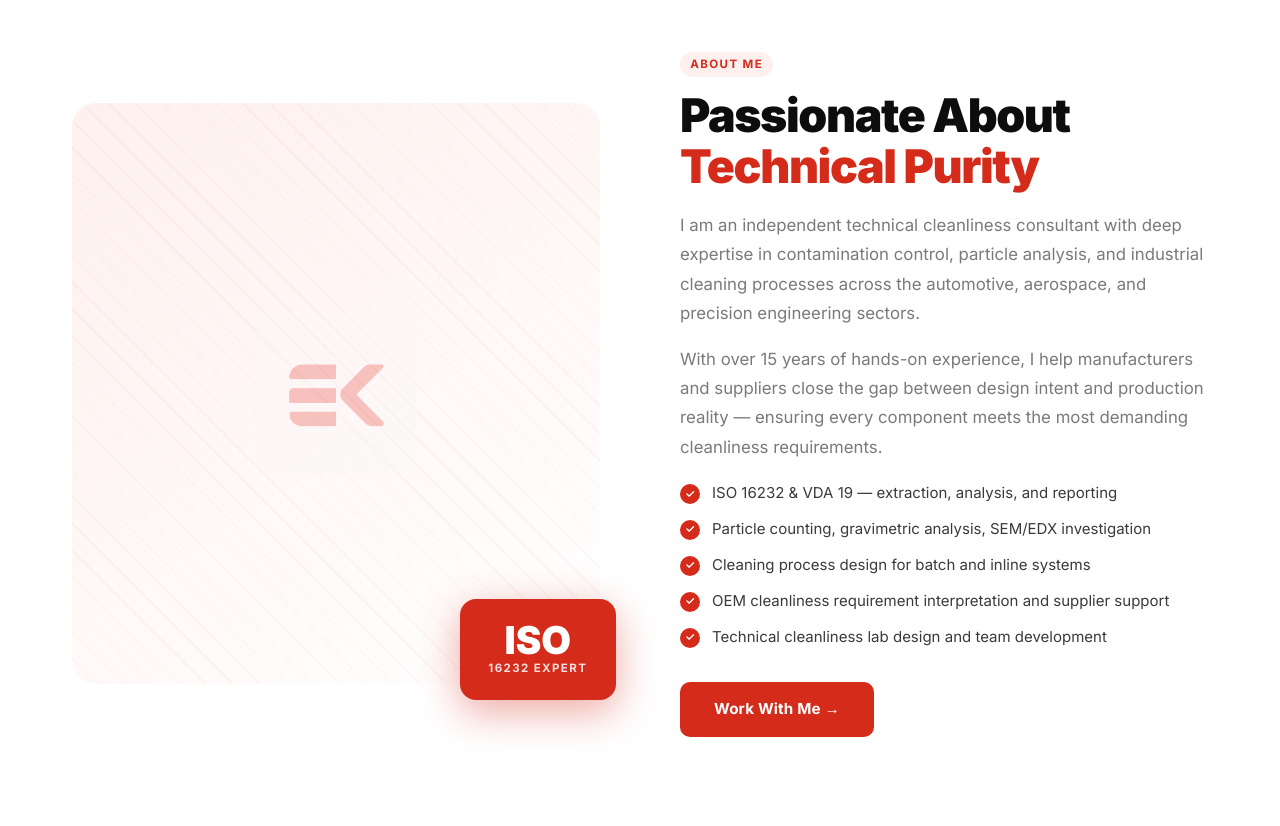
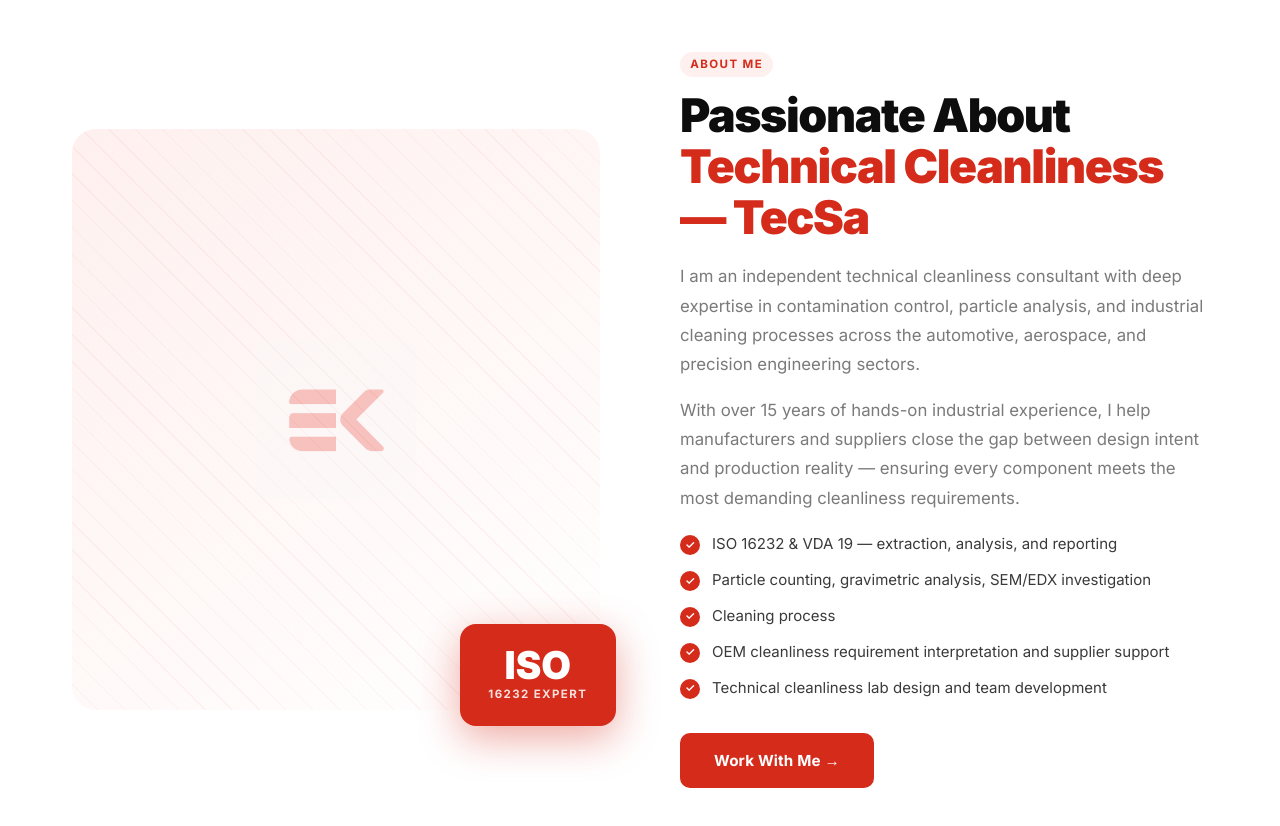
Before and after one commit to Ezhil1K/E-TecSa-K, a React (Vite) app: page / in a window 1280 px wide. Shown: the part 1820-2646 px from the top of the page. Built offline with nearby package versions, Linux system fonts and the light colour scheme.

Commit message:
update: rewrite About section content

```diff
--- a/src/components/About.jsx
+++ b/src/components/About.jsx
@@ -6,7 +6,7 @@ import styles from './About.module.css'
 const SKILLS = [
   'ISO 16232 & VDA 19 — extraction, analysis, and reporting',
   'Particle counting, gravimetric analysis, SEM/EDX investigation',
-  'Cleaning process design for batch and inline systems',
+  'Cleaning process',
   'OEM cleanliness requirement interpretation and supplier support',
   'Technical cleanliness lab design and team development',
 ]
@@ -19,7 +19,7 @@ export default function About() {
         <div className={styles.grid}>
 
           {/* Image panel */}
-          <div className={`${styles.imgWrap} reveal`}>
+          <div className={styles.imgWrap + ' reveal'}>
             <div className={styles.imgBg}>
               <div className={styles.imgLogo}><EKLogo size={160} /></div>
             </div>
@@ -30,17 +30,17 @@ export default function About() {
           </div>
 
           {/* Content */}
-          <div className={`${styles.content} reveal`}>
+          <div className={styles.content + ' reveal'}>
             <span className="tag">About Me</span>
             <h2 className={styles.h2}>
               Passionate About<br />
-              <span className={styles.red}>Technical Purity</span>
+              <span className={styles.red}>Technical Cleanliness — TecSa</span>
             </h2>
             <p className={styles.lead}>
               I am an independent technical cleanliness consultant with deep expertise in contamination control, particle analysis, and industrial cleaning processes across the automotive, aerospace, and precision engineering sectors.
             </p>
             <p className={styles.lead}>
-              With over 15 years of hands-on experience, I help manufacturers and suppliers close the gap between design intent and production reality — ensuring every component meets the most demanding cleanliness requirements.
+              With over 15 years of hands-on industrial experience, I help manufacturers and suppliers close the gap between design intent and production reality — ensuring every component meets the most demanding cleanliness requirements.
             </p>
             <ul className={styles.list}>
               {SKILLS.map(s => <li key={s}>{s}</li>)}
```
